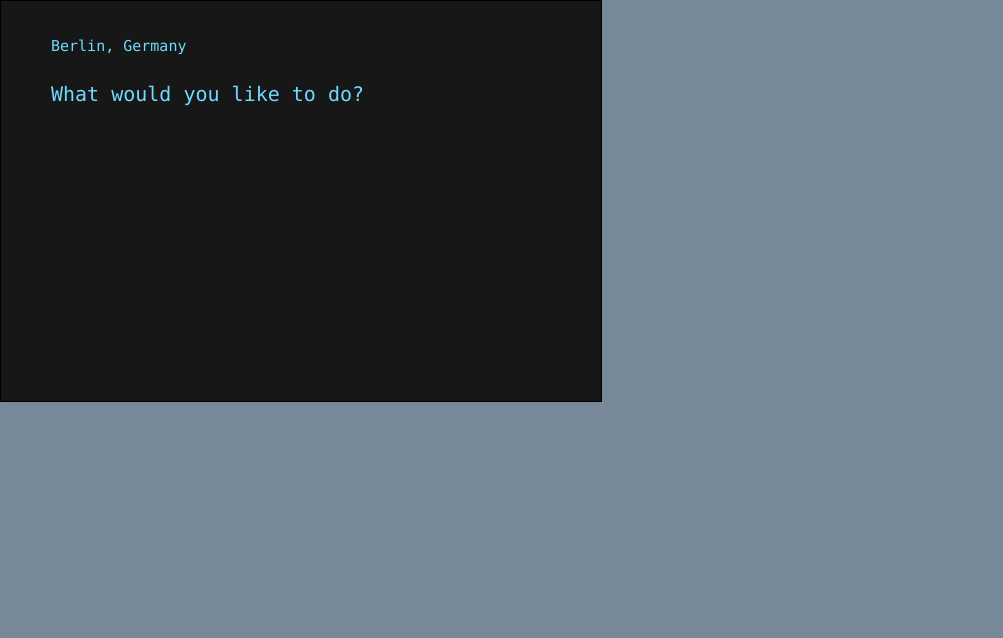
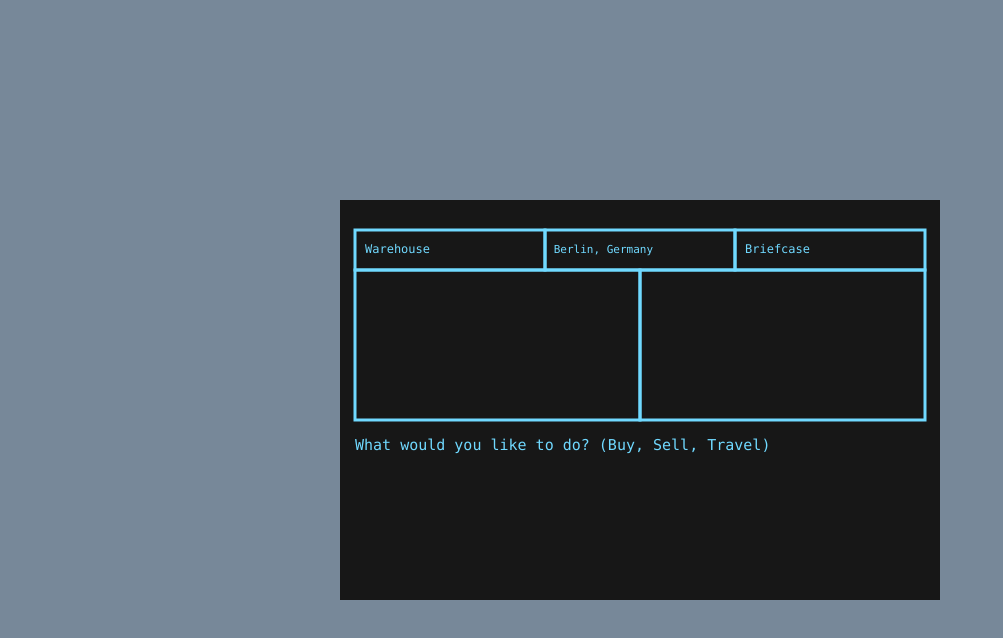
Before and after one commit to mollyjs823/heistwars, a website built with webpack: page src/index.html in a window 1280 px wide. Shown: the whole page, without its empty margins (0-1003 px from the left). Built offline with nearby package versions, Linux system fonts and the light colour scheme.

Commit message:
Basic layout

```diff
--- a/src/index.html
+++ b/src/index.html
@@ -7,9 +7,10 @@
       body {
         margin: 0;
         background-color: lightslategrey;
-      }
-      canvas {
-        border: 1px solid #000;
+        display: flex;
+        justify-content: center;
+        align-items: center;
+        min-height: 100vh;
       }
     </style>
   </head>
--- a/src/js/background.js
+++ b/src/js/background.js
@@ -1,18 +1,48 @@
 export default class Background {
-    constructor(canvas, color) {
+    constructor(canvas, colors) {
       this.x = 0;
       this.y = 0;
       this.width = canvas.width;
       this.height = canvas.height;
-      this.color = color;
+      this.colors = colors;
     }
 
     draw(c) {
-      c.beginPath()
+      c.beginPath();
       c.rect(this.x, this.y, this.width, this.height);
-      c.fillStyle = this.color;
+      c.fillStyle = this.colors[0];
       c.fill();
       c.closePath();
+
+      let wUnit = (this.width - 30) / 6;
+      let hUnit = 40;
+      c.strokeStyle = this.colors[1];
+      c.lineWidth = 3;
+
+      c.beginPath();
+      c.strokeRect(this.x + 15, 30, wUnit * 2, hUnit);
+      c.closePath();
+
+      c.beginPath();
+      c.strokeRect(this.x + 15 + wUnit * 2, 30, wUnit * 2, hUnit);
+      c.closePath();
+
+      c.beginPath();
+      c.strokeRect(this.x + 15 + wUnit * 4, 30, wUnit * 2, hUnit);
+      c.closePath();
+
+      c.beginPath();
+      c.strokeRect(this.x + 15, 30 + hUnit, wUnit * 3, 150);
+      c.closePath();
+
+      c.beginPath();
+      c.strokeRect(this.x + 15 + wUnit * 3, 30 + hUnit, wUnit * 3, 150);
+      c.closePath();
+
+      c.fillStyle = this.colors[1];
+      c.font = "12px Consolas";
+      c.fillText("Warehouse", this.x + 25, 53);
+      c.fillText("Briefcase", this.x + 25 + wUnit * 4, 53);
     }
 
     update(c, choice) {
--- a/src/js/canvas.js
+++ b/src/js/canvas.js
@@ -96,10 +96,10 @@ function getNewLocation() {
 
 function init() {
   objects = [];
-  location = new Location(colors, locations[Math.floor(Math.random() * locations.length)]);
-  question = new Question(colors, "What would you like to do?");
+  location = new Location(canvas, colors, locations[Math.floor(Math.random() * locations.length)]);
+  question = new Question(colors, "What would you like to do? (Buy, Sell, Travel)");
   var possLocations = new PossLocations(colors, possLocationsList);
-  const bg = new Background(canvas, colors[0]);
+  const bg = new Background(canvas, colors);
   objects.push(bg);
   objects.push(location);
   objects.push(question);
--- a/src/js/location.js
+++ b/src/js/location.js
@@ -1,14 +1,14 @@
 export default class Location{
-    constructor(colors, location) {
-      this.x = 50;
-      this.y = 50;
+    constructor(canvas, colors, location) {
       this.color = colors[1];
       this.location = location;
+      this.x = (canvas.width - 13) / 6 * 2 + 18;
+      this.y = 53;
     }
 
     draw(c) {
       c.fillStyle = this.color;
-      c.font = "15px Consolas";
+      c.font = "11px Consolas";
       c.fillText(this.location, this.x, this.y);
     }
 
--- a/src/js/question.js
+++ b/src/js/question.js
@@ -1,14 +1,14 @@
 export default class Question {
     constructor(colors, question) {
-      this.x = 50;
-      this.y = 100;
+      this.x = 15;
+      this.y = 250;
       this.color = colors[1];
       this.question = question;
     }
 
     draw(c) {
       c.fillStyle = this.color;
-      c.font = "20px Consolas";
+      c.font = "15px Consolas";
       c.fillText(this.question, this.x, this.y);
     }
 
```
Also changed, not shown: dist/index.html, dist/js/canvas.bundle.js, 1 other file.
